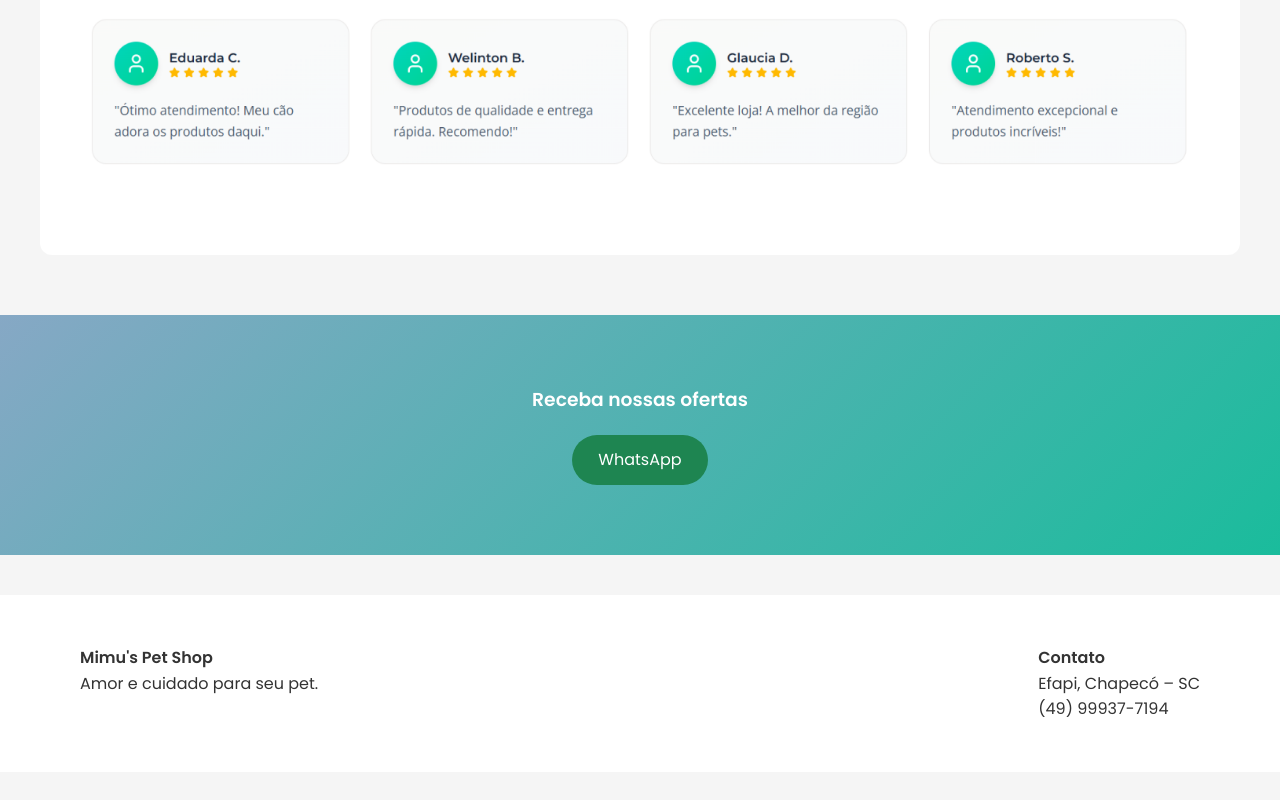
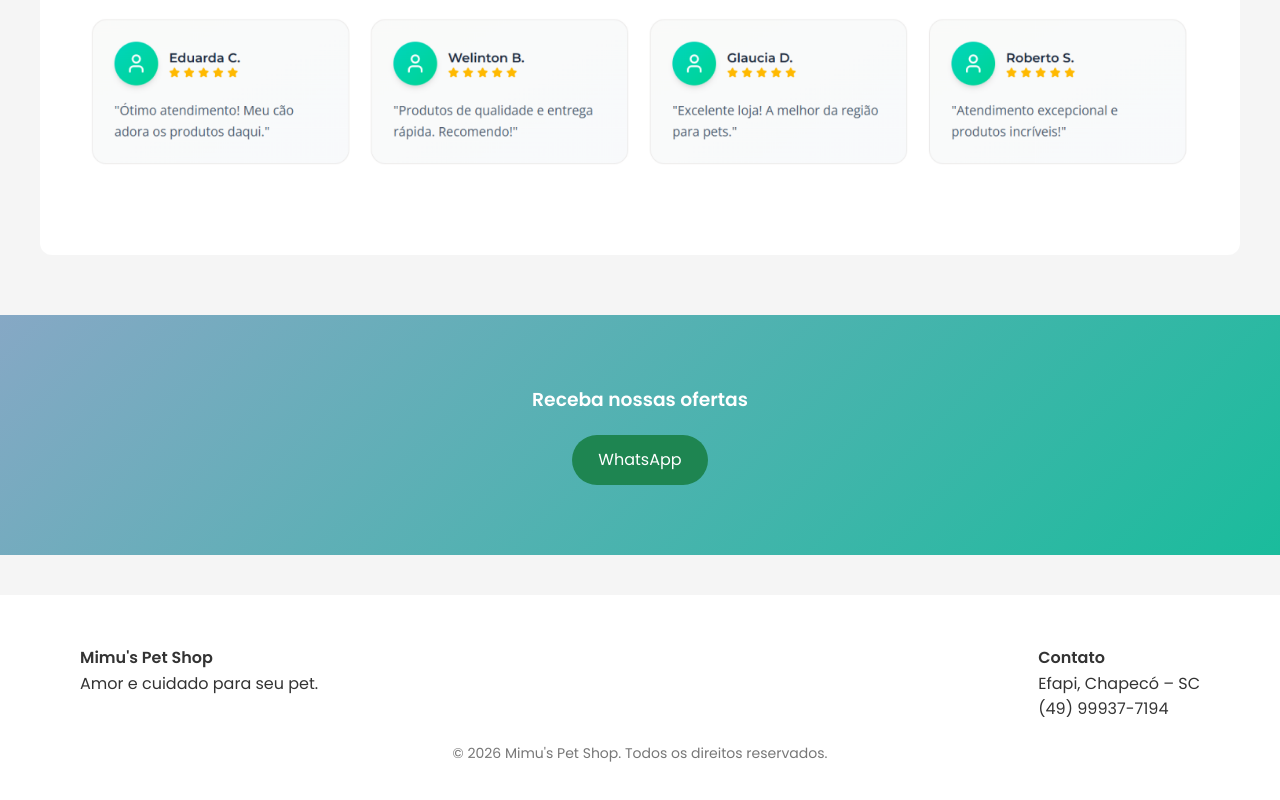
Before and after one commit to igorepping19/mimu-s, a plain HTML site: page index.html in a window 1280 px wide. Shown: the part 3148-3948 px from the top of the page. Before the commit the page ends 3920 px from the top, so only its background shows below. Drawn offline with Linux system fonts and the light colour scheme.

Commit message:
Site Finalizado

```diff
--- a/index.html
+++ b/index.html
@@ -163,8 +163,11 @@
                 <p>Efapi, Chapecó – SC</p>
                 <p>(49) 99937-7194</p>
             </div>
+        </div>
 
-        </div>
+        <p class="copyright">
+            © 2026 Mimu's Pet Shop. Todos os direitos reservados.
+        </p>
 
     </footer>
 
--- a/style.css
+++ b/style.css
@@ -330,6 +330,13 @@ justify-content:space-between;
 gap:40px;
 }
 
+.copyright{
+text-align:center;
+margin-top:20px;
+font-size:14px;
+color:#777;
+}
+
 /* RESPONSIVIDADE */
 
 @media (max-width:900px){
```
